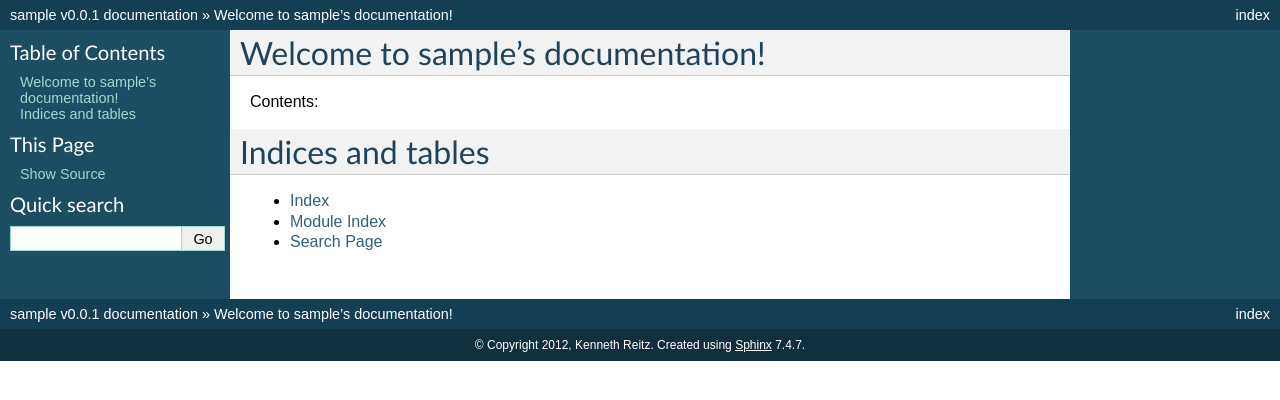
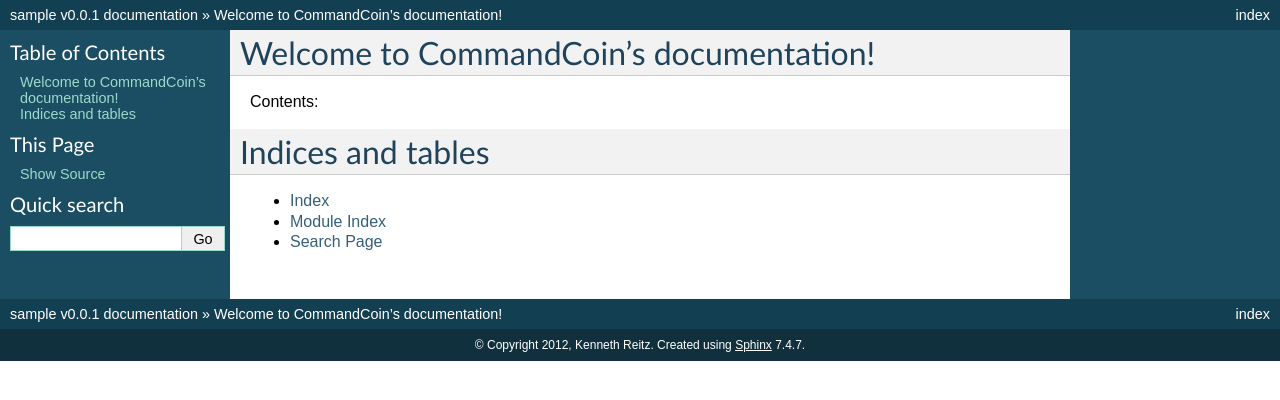
Before and after one commit to starlinetor/CommandCoinS, a Sphinx documentation site: the page built from docs/index.rst, in a window 1280 px wide. Shown: the top 400 px of the page. Built offline with Sphinx 7.4.7, drawn with Linux system fonts in a browser that asks for light colours; some of the changed lines change nothing that is shown.

Commit message:
fixed documentation

```diff
--- a/docs/index.rst
+++ b/docs/index.rst
@@ -1,9 +1,4 @@
-.. sample documentation master file, created by
-   sphinx-quickstart on Mon Apr 16 21:22:43 2012.
-   You can adapt this file completely to your liking, but it should at least
-   contain the root `toctree` directive.
-
-Welcome to sample's documentation!
+Welcome to CommandCoin's documentation!
 ==================================
 
 Contents:
```
